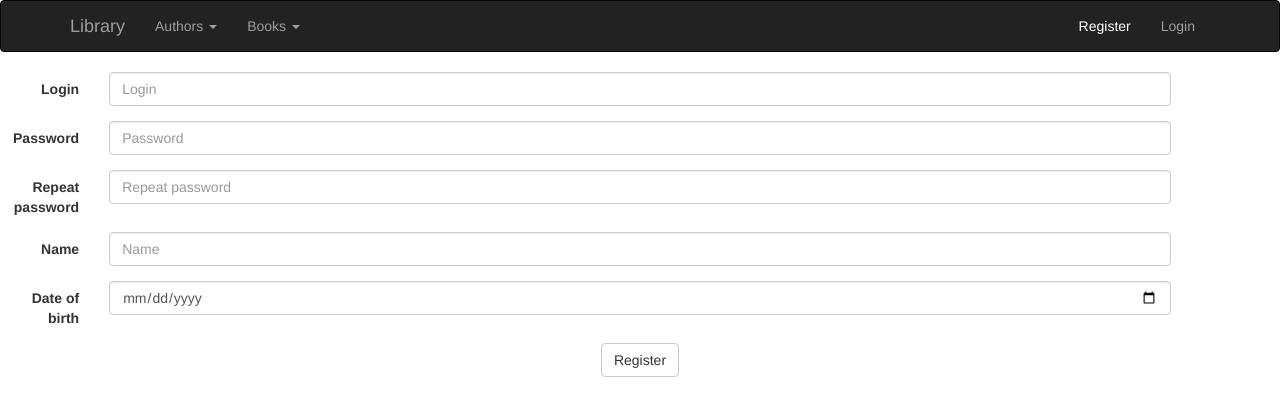
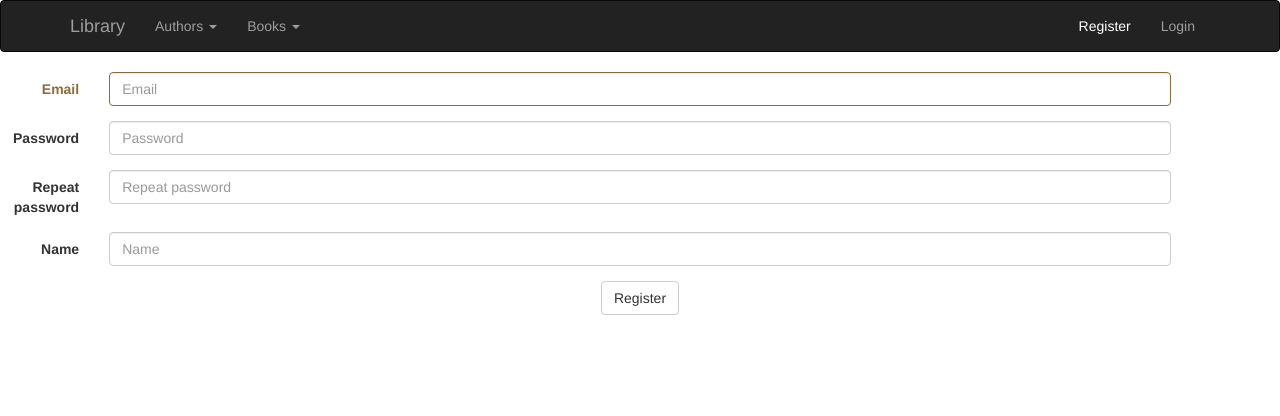
Before and after one commit to ptutak/ieproject, a React (Create React App) app in the folder iereact/: page / in a window 1280 px wide. Both pictures are taken after a click on the button "Register". Shown: the top 416 px of the page. Built offline with nearby package versions, Linux system fonts and the light colour scheme.

Commit message:
register and login

```diff
--- a/iereact/src/components/Login.js
+++ b/iereact/src/components/Login.js
@@ -7,10 +7,10 @@ export default class Login extends Component{
                 <Form horizontal>
                     <FormGroup controlId="formHorizontalLogin">
                         <Col componentClass={ControlLabel} sm={1}>
-                            Login
+                            Email
                         </Col>
                         <Col sm={10}>
-                            <FormControl type="login" placeholder="Login" />
+                            <FormControl type="email" placeholder="Email" />
                         </Col>
                     </FormGroup>
 
--- a/iereact/src/components/Register.js
+++ b/iereact/src/components/Register.js
@@ -1,15 +1,57 @@
 import React, {Component} from 'react';
 import {FormControl, FormGroup, Form, Col, ControlLabel, Button} from 'react-bootstrap';
 export default class Register extends Component{
+    constructor(props){
+        super(props);
+        this.state={
+            email:'',
+            password:'',
+            repPassword:'',
+            name:''
+        };
+        this.getValidationState=this.getValidationState.bind(this);
+        this.onEmailChange=this.onEmailChange.bind(this);
+        this.onPassChange=this.onPassChange.bind(this);
+        this.onRepPassChange=this.onRepPassChange.bind(this);
+        this.onNameChange=this.onNameChange.bind(this);
+    }
+
+    getValidationState(){
+        let emailRe=/^\S+@\S+\.\S+$/g;
+        return 'warning';
+    }
+
+    onEmailChange(event){
+        this.setState({email:event.target.value});
+        event.preventDefault();
+    }
+    onPassChange(event){
+        this.setState({password:event.target.value});
+        event.preventDefault();
+    }
+    onRepPassChange(event){
+        this.setState({repPassword:event.target.value});
+        event.preventDefault();
+    }
+    onNameChange(event){
+        this.setState({name:event.target.value});
+        event.preventDefault();
+    }
     render(){
         return (
             <Form horizontal>
-                <FormGroup controlId="formHorizontalLogin">
+                <FormGroup
+                    controlId="formHorizontalLogin"
+                    validationState={this.getValidationState()}>
                     <Col componentClass={ControlLabel} sm={1}>
-                        Login
+                        Email
                     </Col>
                     <Col sm={10}>
-                        <FormControl type="login" placeholder="Login" />
+                        <FormControl
+                            type="email"
+                            placeholder="Email"
+                            onChange={this.onEmailChange}
+                            value={this.state.email}/>
                     </Col>
                 </FormGroup>
 
@@ -18,7 +60,11 @@ export default class Register extends Component{
                         Password
                     </Col>
                     <Col sm={10}>
-                        <FormControl type="password" placeholder="Password" />
+                        <FormControl
+                            type="password"
+                            placeholder="Password"
+                            onChange={this.onPassChange}
+                            value={this.state.password}/>
                     </Col>
                 </FormGroup>
 
@@ -27,7 +73,11 @@ export default class Register extends Component{
                         Repeat password
                     </Col>
                     <Col sm={10}>
-                        <FormControl type="password" placeholder="Repeat password" />
+                        <FormControl
+                            type="password"
+                            placeholder="Repeat password"
+                            onChange={this.onRepPassChange}
+                            value={this.state.repPassword}/>
                     </Col>
                 </FormGroup>
 
@@ -36,16 +86,11 @@ export default class Register extends Component{
                         Name
                     </Col>
                     <Col sm={10}>
-                        <FormControl type="text" placeholder="Name" />
-                    </Col>
-                </FormGroup>
-
-                <FormGroup controlId="formHorizontalDateOfBirth">
-                    <Col componentClass={ControlLabel} sm={1}>
-                        Date of birth
-                    </Col>
-                    <Col sm={10}>
-                        <FormControl type="date"/>
+                        <FormControl
+                            type="text"
+                            placeholder="Name"
+                            onChange={this.onNameChange}
+                            value={this.state.name}/>
                     </Col>
                 </FormGroup>
 
```
Also changed, not shown: 1 other file (tests, documents, lock files or other folders).
